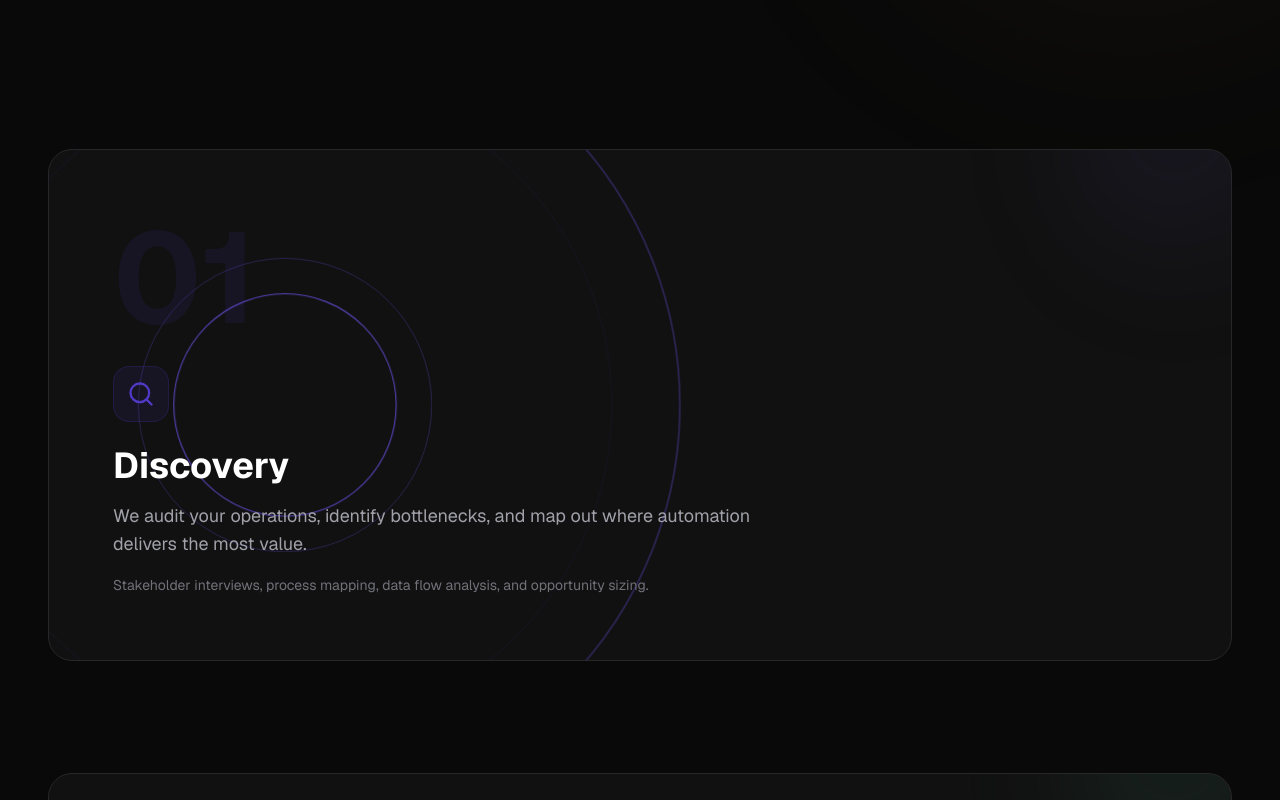
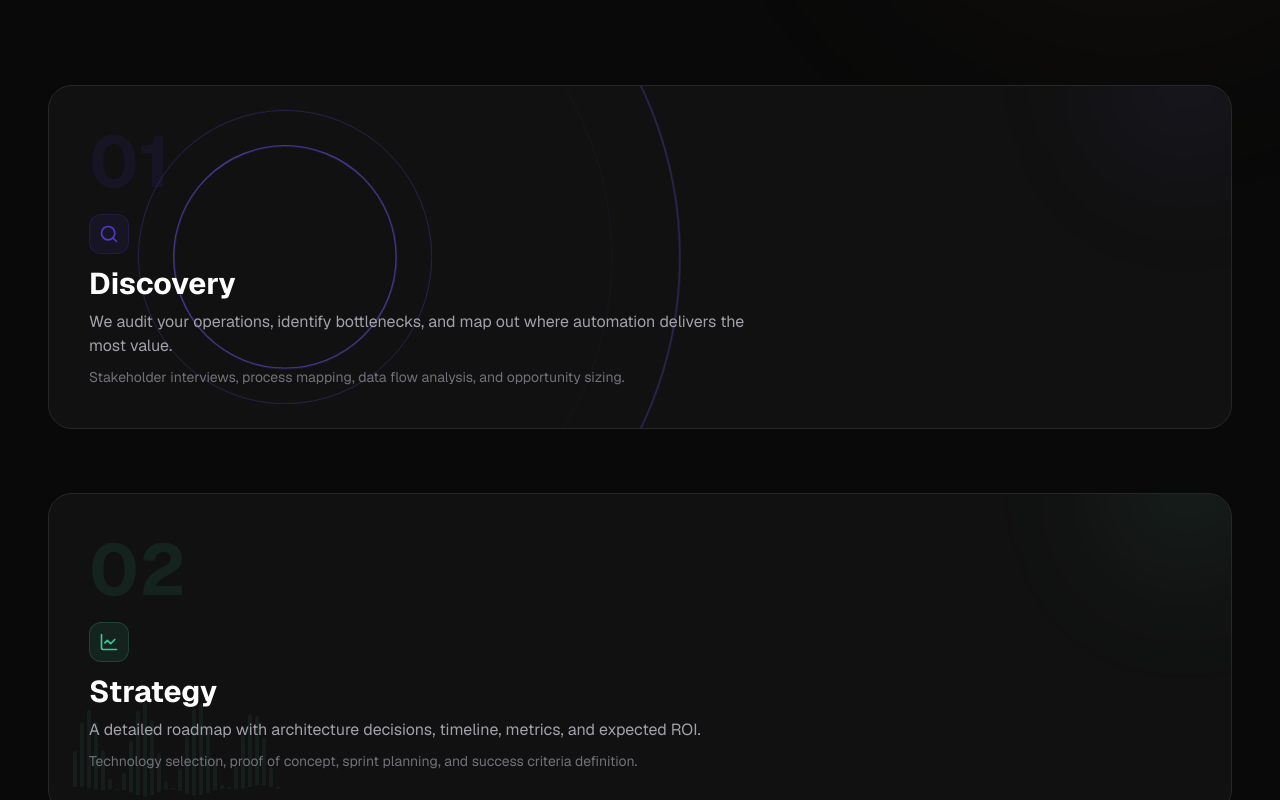
Before and after one commit to vaibhavtayade07/sericaway, a Next.js app: page / in a window 1280 px wide. Shown: the part 4020-4820 px from the top of the page. Built offline with nearby package versions, Linux system fonts and the light colour scheme; a web font is replaced by a local one.

Commit message:
feat: add interactive Process component with GSAP scroll-triggered animations

```diff
--- a/package.json
+++ b/package.json
@@ -11,6 +11,7 @@
   },
   "dependencies": {
     "@fiddle-digital/string-tune": "^1.2.0",
+    "@prisma/client": "^7.8.0",
     "@radix-ui/react-slot": "^1.3.0",
     "class-variance-authority": "^0.7.1",
     "clsx": "^2.1.1",
--- a/src/components/Process.js
+++ b/src/components/Process.js
@@ -65,7 +65,7 @@ const decoratives = {
     </div>
   ),
   wave: ({ hue }) => (
-    <div className="absolute inset-0 pointer-events-none overflow-hidden flex items-end gap-[3px] p-8 opacity-[0.06]">
+    <div className="absolute inset-0 pointer-events-none overflow-hidden flex items-end gap-[3px] p-6 opacity-[0.06]">
       {Array.from({ length: 30 }).map((_, i) => (
         <div
           key={i}
@@ -253,8 +253,8 @@ export default function Process() {
         }
       `}</style>
 
-      <div className="container-app pt-24 sm:pt-32 lg:pt-40">
-        <div ref={headingRef} className="max-w-2xl mb-20 sm:mb-28">
+      <div className="container-app pt-20 sm:pt-24 lg:pt-32">
+        <div ref={headingRef} className="max-w-2xl mb-14 sm:mb-20">
           <WeightHover className="heading-lg text-white">How we work</WeightHover>
           <p className="mt-4 text-[#A1A1AA] text-base leading-relaxed max-w-xl">
             A structured but flexible approach that keeps projects moving without sacrificing quality.
@@ -262,8 +262,8 @@ export default function Process() {
         </div>
       </div>
 
-      <div className="container-app pb-32 sm:pb-40 lg:pb-48">
-        <div className="space-y-20 sm:space-y-28">
+      <div className="container-app pb-24 sm:pb-32 lg:pb-40">
+        <div className="space-y-12 sm:space-y-16">
           {steps.map((step, i) => {
             const DecorativeVisual = decoratives[['scan', 'wave', 'grid', 'particles', 'orbit'][i]]
             const accentColor = `hsl(${step.hue}, 55%, 50%)`
@@ -292,7 +292,7 @@ export default function Process() {
               >
                 {/* Ambient orb */}
                 <div
-                  className="absolute -top-32 -right-32 w-72 h-72 rounded-full pointer-events-none"
+                  className="absolute -top-24 -right-24 w-56 h-56 rounded-full pointer-events-none"
                   style={{
                     background: orbGradient,
                     filter: 'blur(60px)',
@@ -303,29 +303,29 @@ export default function Process() {
                 {DecorativeVisual && <DecorativeVisual hue={step.hue} />}
 
                 {/* Content */}
-                <div className="relative z-10 p-8 sm:p-12 lg:p-16">
-                  <Magnetic className="card-number inline-block text-7xl sm:text-8xl lg:text-9xl font-bold leading-none mb-6 select-none"
+                <div className="relative z-10 p-6 sm:p-8 lg:p-10">
+                  <Magnetic className="card-number inline-block text-5xl sm:text-6xl lg:text-7xl font-bold leading-none mb-4 select-none"
                     style={{ color: `hsla(${step.hue}, 55%, 50%, 0.1)` }}
                   >
                     {step.number}
                   </Magnetic>
 
                   <div
-                    className="card-icon w-14 h-14 rounded-2xl flex items-center justify-center mb-6"
+                    className="card-icon w-10 h-10 rounded-xl flex items-center justify-center mb-3"
                     style={{ backgroundColor: accentBg, border: `1px solid ${accentBorder}` }}
                   >
-                    <step.icon className="w-7 h-7" style={{ color: accentColor }} />
+                    <step.icon className="w-5 h-5" style={{ color: accentColor }} />
                   </div>
 
-                  <h3 className="card-title text-2xl sm:text-3xl lg:text-4xl font-bold text-white mb-4">
+                  <h3 className="card-title text-xl sm:text-2xl lg:text-3xl font-bold text-white mb-2">
                     {step.title}
                   </h3>
 
-                  <p className="card-desc text-[#A1A1AA] text-base sm:text-lg leading-relaxed max-w-2xl">
+                  <p className="card-desc text-[#A1A1AA] text-sm sm:text-base leading-relaxed max-w-2xl">
                     {step.description}
                   </p>
 
-                  <p className="card-detail text-sm text-[#71717A] leading-relaxed max-w-xl mt-4">
+                  <p className="card-detail text-sm text-[#71717A] leading-relaxed max-w-xl mt-2">
                     {step.detail}
                   </p>
                 </div>
```
